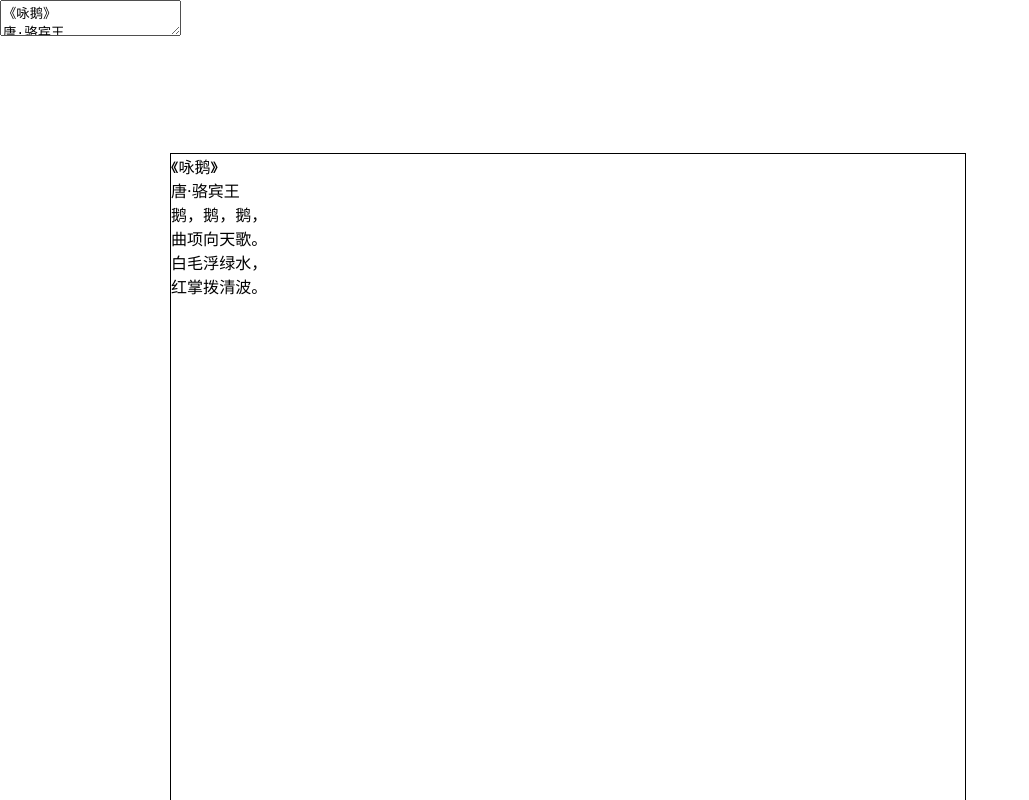
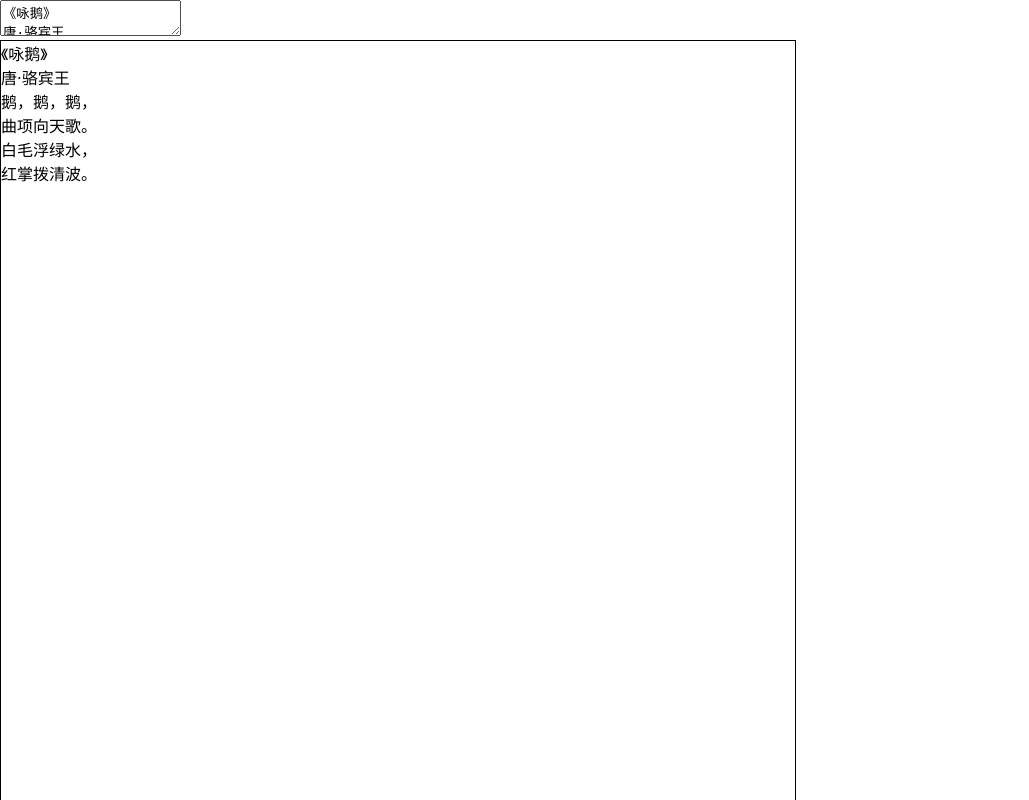
Before and after one commit to garyxuehong/zitie, a React (Create React App) app: page / in a window 1280 px wide. Shown: the top 800 px of the page, without its empty margins (0-1029 px from the left). Built offline with nearby package versions, Linux system fonts and the light colour scheme.

Commit message:
fix print css

```diff
--- a/src/App.css
+++ b/src/App.css
@@ -1,11 +1,22 @@
-.App {
+@page
+{
+    size: A4;
+    margin: 25mm 25mm 25mm 25mm;
+    header: '';
+    footer: '';
+}
+
+:root {
+  --a4width: 21cm;
+  --a4height: 29.7cm;
 }
 
 .preview {
+  display: block;
+  position: relative;
   border: 1px solid black;
-  width: 21cm;
-  height: 29.7cm;
-  margin: 30mm 45mm 30mm 45mm;
+  width: var(--a4width);
+  height: var(--a4height);
 }
 
 .line {
@@ -14,3 +25,16 @@
 .cell {
   display: inline-block;
 }
+
+@media print {
+  body, body *{
+    margin: 0px;
+    padding: 0px;
+  }
+  .source {
+    display: none;
+  }
+  .preview {
+    display: block;
+  }
+}
```
